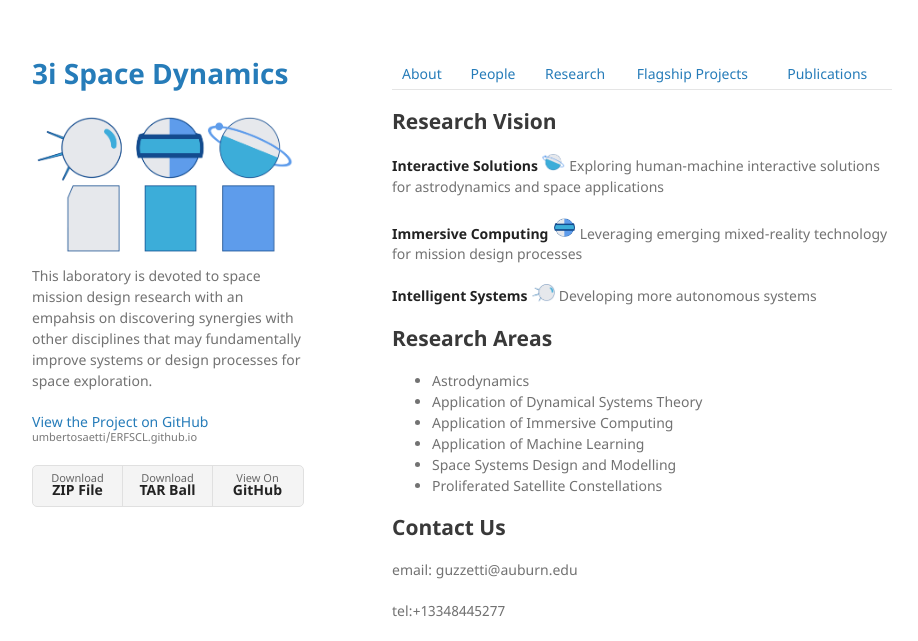
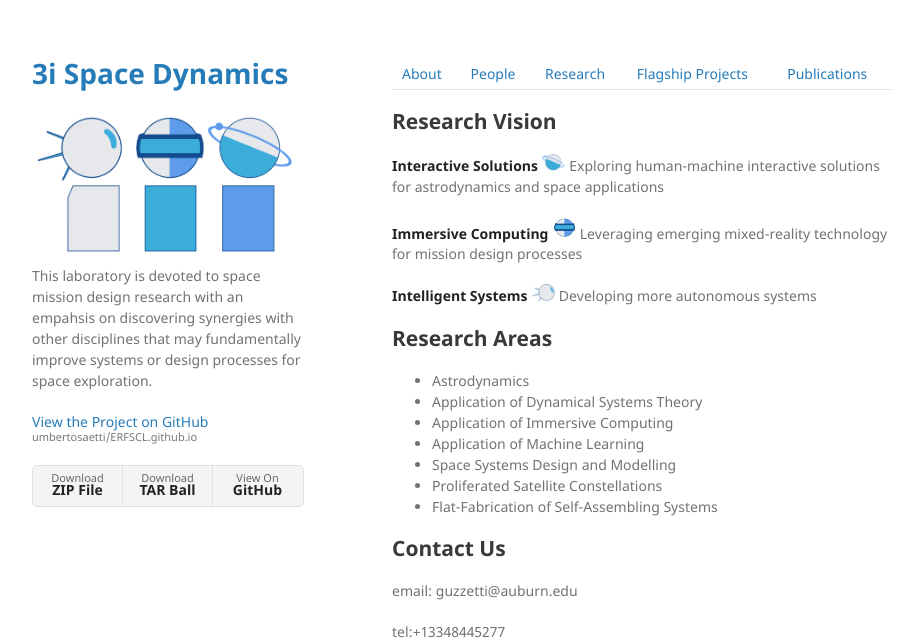
Before and after one commit to umbertosaetti/ERFSCL.github.io, a Jekyll site: the page built from index.md, in a window 1280 px wide and 1167 px high. Shown: the top 641 px of the window, without its empty margins (178-1096 px from the left). Built offline with Jekyll 4.4.1, drawn with Linux system fonts in a browser that asks for light colours; our own code applies the rules of GitHub Pages for plain Markdown files; grey boxes are pictures that could not be loaded.

Commit message:
Update index.md

```diff
--- a/index.md
+++ b/index.md
@@ -17,6 +17,7 @@
 * Application of Machine Learning
 * Space Systems Design and Modelling
 * Proliferated Satellite Constellations
+* Flat-Fabrication of Self-Assembling Systems
 
 
 ## Contact Us
```
